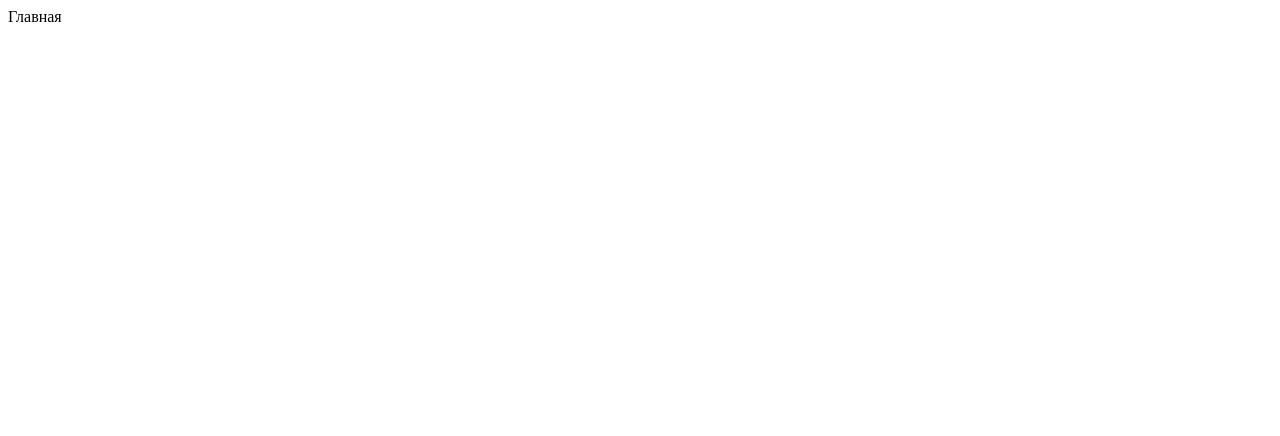
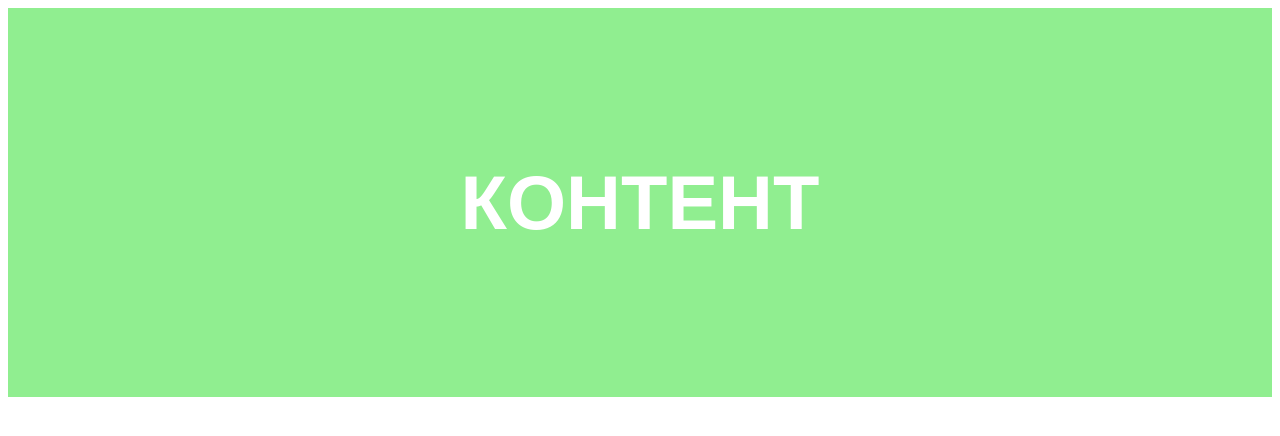
Before and after one commit to Alexey-Volov/test-git, a plain HTML site: page index.html in a window 1280 px wide. Drawn offline with Linux system fonts and the light colour scheme.

Commit message:
content ready

```diff
--- a/index.html
+++ b/index.html
@@ -5,8 +5,11 @@
     <meta http-equiv="X-UA-Compatible" content="IE=edge">
     <meta name="viewport" content="width=device-width, initial-scale=1.0">
     <title>Document</title>
+    <link rel="stylesheet" href="./main.css">
 </head>
 <body>
-    <div>Главная</div>
+    <main class="main">
+        <h1>КОНТЕНТ</h1>
+    </main>
 </body>
 </html>
--- a/main.css
+++ b/main.css
@@ -0,0 +1,8 @@
+.main {
+    background: lightgreen;
+    padding: 100px;
+    font-size: 38px;
+    color: #fff;
+    font-family: sans-serif;
+    text-align: center;
+}
```
